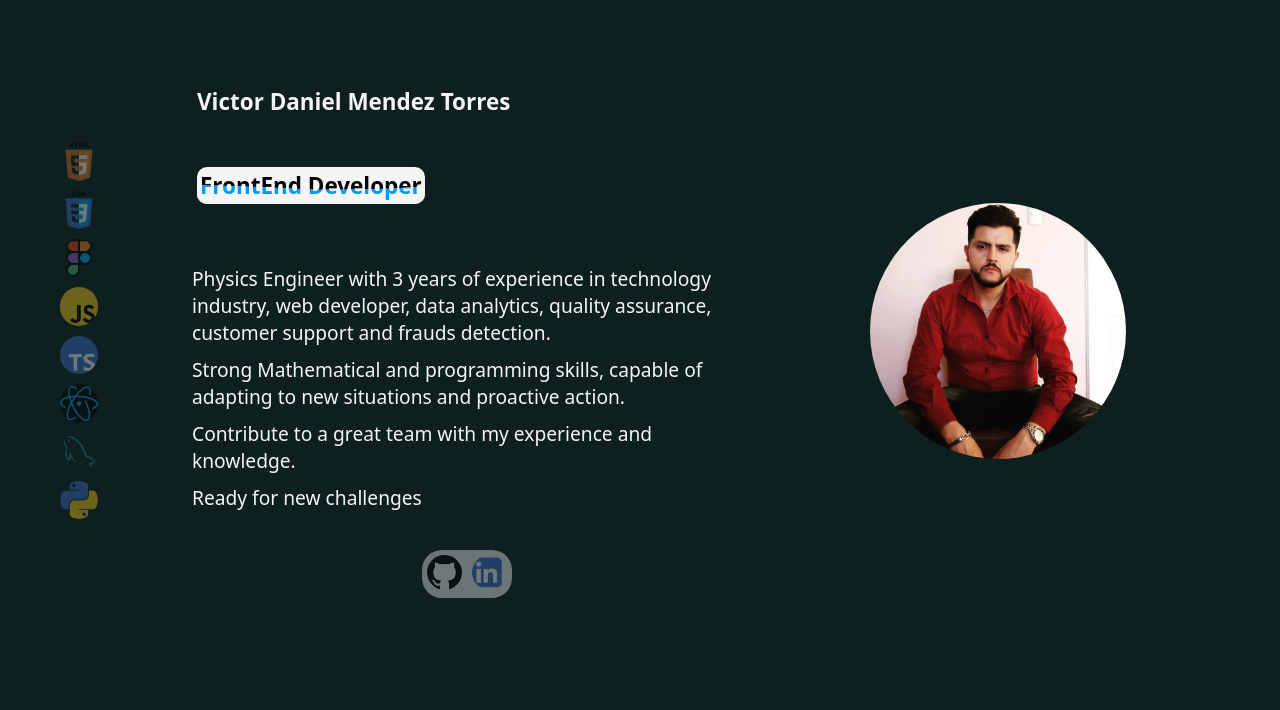
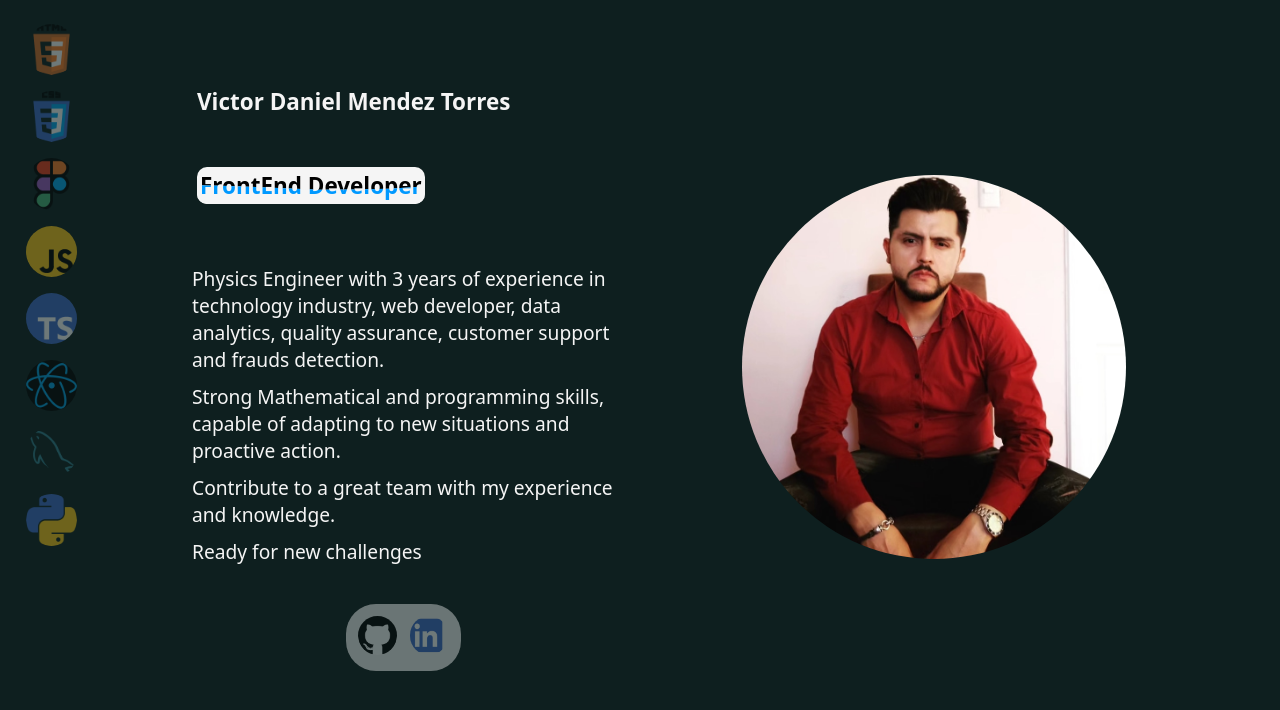
Before and after one commit to wevader/portafolio_actualizado, a React (Vite) app: page / in a window 1280 px wide. Shown: the top 710 px of the page. Built offline with nearby package versions, Linux system fonts and the light colour scheme.

Commit message:
nueva actualizacion

```diff
--- a/css/style.css
+++ b/css/style.css
@@ -46,7 +46,7 @@ header {
 }
 
 img {
-  width: 20vw;
+  width: 30vw;
   border-radius: 9999px;
   box-sizing: border-box;
 }
@@ -184,11 +184,11 @@ aside:hover img {
   place-content: center;
   position: relative;
   background-color: whitesmoke;
+  box-sizing: border-box;
+  border-radius: 30px;
   border: none;
-  box-sizing: border-box;
-  border-radius: 20px;
-  gap: 10px;
-  padding: 5px;
+  gap: 1vw;
+  padding: 1vw;
   width: auto;
   height: auto;
   transition-duration: 2s;
@@ -217,22 +217,29 @@ aside:hover img {
 .python_image,
 .typescript_image,
 .figma_image {
+  width: 4vw;
+  height: auto;
+}
+
+.github_image,
+.linkedin_image {
   width: 3vw;
+  height: auto;
 }
 
 #tech {
   display: flex;
   flex-flow: column;
   place-content: center;
-  gap: 10px;
-  padding: 5px 10px;
+  gap: 2vh;
   box-sizing: border-box;
   grid-area: tech;
   border-radius: 0 0 10px 10px;
   width: auto;
   height: auto;
   position: absolute;
-  left: 50px;
+  left: 2vw;
+  top: 3vh;
 }
 
 .technology {
@@ -244,7 +251,7 @@ aside:hover img {
   display: flex;
   flex-flow: column wrap;
   place-content: center;
-  padding: 20px;
+  padding: 3vh;
   width: 100vw;
   height: auto;
   box-sizing: border-box;
@@ -307,7 +314,7 @@ aside:hover img {
   place-content: center;
   align-items: center;
   gap: 5vh;
-  padding: 25vh 10vw;
+  padding: 15vh;
   box-sizing: border-box;
   background-color: rgb(14, 31, 31);
   width: 100vw;
@@ -371,8 +378,13 @@ aside:hover img {
 }
 
 .contact img {
-  width: 3vw;
+  width: 4vw;
   height: auto;
+  opacity: 0.4;
+  transition: opacity 2000ms;
+}
+.contact img:hover {
+  opacity: 0.9;
 }
 
 #form {
@@ -381,7 +393,7 @@ aside:hover img {
   flex-flow: row wrap;
   place-content: center;
   width: 100vw;
-  height: 50vh;
+  height: auto;
   padding: 5vh 10vw;
   gap: 20px;
   box-sizing: border-box;
--- a/sass/_Nav_Bar.scss
+++ b/sass/_Nav_Bar.scss
@@ -20,7 +20,7 @@ header{
 }
 
 img{
-  width: 20vw;
+  width: 30vw;
   border-radius: 9999px;
   box-sizing: border-box;
 }
@@ -173,12 +173,11 @@ aside:hover img {
   place-content: center;
   position: relative;
   background-color: whitesmoke;
+  box-sizing: border-box;
+  border-radius: 30px;
   border: none;
-  box-sizing: border-box;
-  border-radius: 20px;
-
-  gap: 10px;
-  padding: 5px;
+  gap: 1vw;
+  padding: 1vw;
 
   width: auto;
   height: auto;
@@ -215,16 +214,22 @@ aside:hover img {
 .python_image,
 .typescript_image,
 .figma_image{
-  width: 3vw;
+  width: 4vw;
+  height: auto;
 }
 
+.github_image,
+.linkedin_image{
+  width: 3vw;
+  height: auto;
+}
 
 #tech{
   display: flex;
   flex-flow: column;
   place-content: center;
-  gap: 10px;
-  padding: 5px 10px;
+
+  gap: 2vh;
 
   box-sizing: border-box;
 
@@ -234,5 +239,6 @@ aside:hover img {
   height: auto;
 
   position: absolute;
-  left: 50px;
+  left: 2vw;
+  top: 3vh;
 }
--- a/sass/_experience.scss
+++ b/sass/_experience.scss
@@ -7,7 +7,7 @@
   display: flex;
   flex-flow: column wrap;
   place-content: center;
-  padding: 20px;
+  padding: 3vh;
 
   width: 100vw;
   height: auto;
--- a/sass/_footer.scss
+++ b/sass/_footer.scss
@@ -14,8 +14,13 @@
 }
 
 .contact img{
-  width: 3vw;
+  width: 4vw;
   height: auto;
+  opacity: 0.4;
+  transition: opacity 2000ms;
+  &:hover{
+    opacity: 0.9;
+  }
 }
 
 #form{
@@ -26,7 +31,7 @@
 
 
   width: 100vw;
-  height: 50vh;
+  height: auto;
   padding: 5vh 10vw;
   gap: 20px;
 
--- a/sass/_projects.scss
+++ b/sass/_projects.scss
@@ -5,7 +5,7 @@
   place-content: center;
   align-items: center;
   gap: 5vh;
-  padding: 25vh 10vw;
+  padding: 15vh;
   box-sizing: border-box;
 
 
--- a/src/components/_Experience.jsx
+++ b/src/components/_Experience.jsx
@@ -9,6 +9,7 @@ const _Experience = () => {
           <span>QA Test</span>
           <span>MetaMap</span>
           <span>San Francisco,CA</span>
+          <span>3 years</span>
           <div className="technology">
             <img src="/html5.png" alt="" className="html_image" />
             <img src="/css3-alt.png" alt="" className="css_image" />
@@ -31,6 +32,7 @@ const _Experience = () => {
           <span>Technical Support Specialist</span>
           <span>Contactum</span>
           <span>México</span>
+          <span>1 years</span>
           <div className="technology">
             <img src="/js.png" alt="" className="js_image" />
             <img src="/python.png" alt="" className="python_image" />
--- a/src/components/_Footer.jsx
+++ b/src/components/_Footer.jsx
@@ -13,10 +13,10 @@ const Footer = () => {
       <section className="contact">
 
         <a href="tel:+546142241798">
-          <img src="/whatsapp.png" alt="whatsapp" />
+          <img src="/whatsapp.png" alt="whatsapp" className="whatsapp_image" />
         </a>
         <a href="mailto:wevader1986@gmail.com">
-          <img src="/sobre.png" alt="email" />
+          <img src="/sobre.png" alt="email" className="email_image"/>
         </a>
 
       </section>
--- a/src/components/_NavBar.jsx
+++ b/src/components/_NavBar.jsx
@@ -53,7 +53,7 @@ const NavBar = () => {
         href="https://www.linkedin.com/in/victor-daniel-mendez-torres-4206a8111/"
         target="_blank"
         rel="noreferrer">
-          <img src="/linkedin.png" alt="" className="github_image" />
+          <img src="/linkedin.png" alt="" className="linkedin_image" />
         </a>
 
         </button>
```
Also changed, not shown: 1 other file (tests, documents, lock files or other folders).
